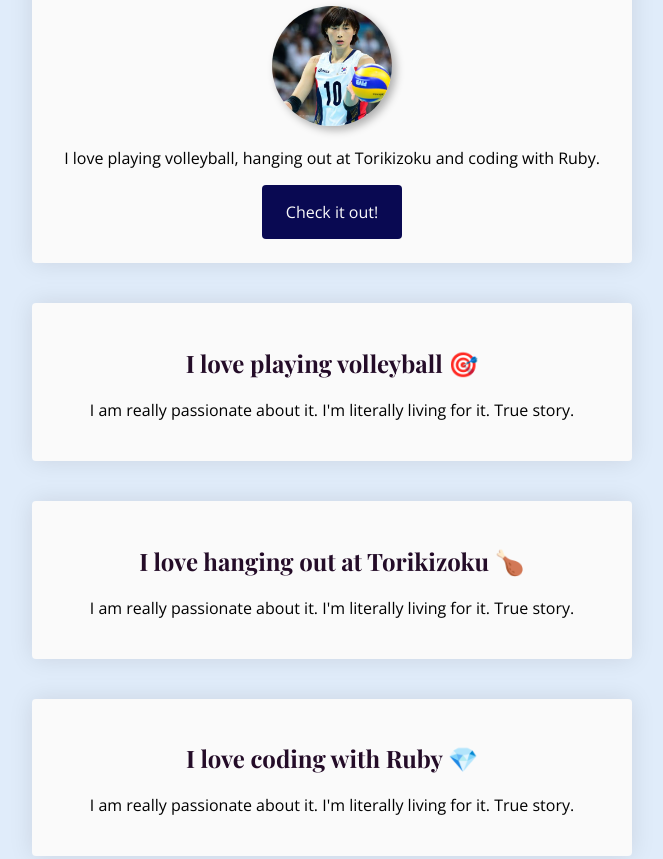
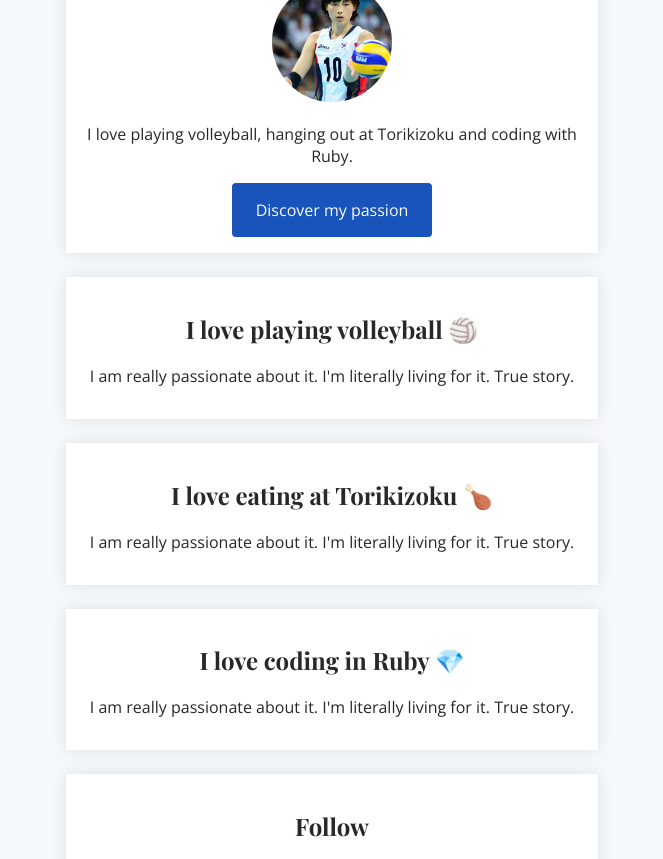
Before and after one commit to yannklein/html-demo-727, a plain HTML site: page index.html in a window 1280 px wide. Shown: the part 144-1003 px from the top of the page, without its empty margins (308-971 px from the left). Drawn offline with nearby package versions, Linux system fonts and the light colour scheme; a web font is replaced by a local one.

Commit message:
lecture done

```diff
--- a/index.html
+++ b/index.html
@@ -1,4 +1,4 @@
-<!-- ! + tab -->
+<!-- ! + Tab -->
 <!DOCTYPE html>
 <html lang="en">
 <head>
@@ -6,43 +6,43 @@
   <meta http-equiv="X-UA-Compatible" content="IE=edge">
   <meta name="viewport" content="width=device-width, initial-scale=1.0">
   <script src="https://kit.fontawesome.com/3926274332.js" crossorigin="anonymous"></script>
-  <link href="style.css" rel="stylesheet">
-  <title>I am Kim</title>
+  <link rel="stylesheet" href="style.css">
+  <title>I'm Kim</title>
 </head>
 <body>
-  <div class="container">
   <div class="card-white">
-      <h1>I am Kim</h1>
+  <h1>Hello, I'm Kim</h1>
     <img class="img-circle" src="images/profile.jpg" alt="profile">
     <p>I love playing volleyball, hanging out at Torikizoku and coding with Ruby.</p>
-      <a class="btn-blue" href="https://www.youtube.com/watch?v=e2UwVAowvIE">Check it out!</a>
-    </div>
-    <!-- Cntrl + Cmd + Space -->
-    <!-- cntrl + , -->
-    <div class="card-white">
-      <h2>I love <strong>playing volleyball 🎯</strong></h2>
-      <p>I am really passionate about it. I'm literally living for it. True story.</p>
+    <a class="btn-blue" href="https://www.youtube.com/watch?v=e2UwVAowvIE">Discover my passion</a>
   </div>
 
   <div class="card-white">
-      <h2>I love <strong>hanging out at Torikizoku 🍗</strong></h2>
-      <p>I am really passionate about it. I'm literally living for it. True story.</p>
+    <h2>I love <strong>playing volleyball 🏐</strong></h2>
+    <p>I am really passionate about it. I'm literally living for it. True story.
+    </p>
   </div>
 
   <div class="card-white">
-      <h2>I love <strong>coding with Ruby 💎</strong></h2>
-      <p>I am really passionate about it. I'm literally living for it. True story.</p>
+    <h2>I love <strong>eating at Torikizoku 🍗</strong></h2>
+    <p>I am really passionate about it. I'm literally living for it. True story.
+    </p>
   </div>
 
   <div class="card-white">
-      <h2>Follow me</h2>
-      <!-- ul>(li>a)*3 + tab -->
+    <h2>I love <strong>coding in Ruby 💎</strong></h2>
+    <p>I am really passionate about it. I'm literally living for it. True story.
+    </p>
+  </div>
+
+  <div class="card-white">
+    <h2>Follow</h2>
+    <!-- ul>li*3>a + Tab -->
     <ul class="list-inline">
-        <li><a href="#"><i class="fab fa-facebook-square"></i></a></li>
       <li><a href="#"><i class="fab fa-github-square"></i></a></li>
       <li><a href="#"><i class="fab fa-twitter-square"></i></a></li>
+      <li><a href="#"><i class="fab fa-facebook-square"></i></a></li>
     </ul>
-    </div>
   </div>
 </body>
 </html>
--- a/style.css
+++ b/style.css
@@ -1,72 +1,64 @@
-/* Fonts and colors */
-@import url('https://fonts.googleapis.com/css2?family=Open+Sans:wght@400;700&family=Permanent+Marker&display=swap');
-@import url('https://fonts.googleapis.com/css2?family=Quicksand:wght@300;400;700&display=swap');
-@import url('https://fonts.googleapis.com/css2?family=Playfair+Display:wght@400;700&family=Zen+Antique+Soft&display=swap');
+@import url('https://fonts.googleapis.com/css2?family=Open+Sans&family=Playfair+Display:wght@400;700&display=swap');
+
+/* Fonts and Color */
+
 body {
-  background-color: #e0ecfa;
   font-family: 'Open Sans', sans-serif;
+  background-color: #F6F9FC;
+  color: rgb(40,40,40);
 }
 
 h1, h2 {
-  font-family: 'Playfair Display', cursive;
-  color: #240C28;
+  font-family: 'Playfair Display', serif;
 }
-
 
 a {
   text-decoration: none;
-  display: inline-block;
 }
 
-/* Custo style */
-.container {
-  width: 600px;
-  margin: 0 auto;
+/* Customized style */
+
+.card-white {
+  background-color: white;
+  width: 500px;
+  margin: 24px auto;
+  box-shadow: 0 0 16px rgb(0 0 0 / 10%);
+  padding: 16px;
+  text-align: center;
 }
 
 .img-circle {
   width: 120px;
   height: 120px;
-  border-radius: 50%;
   object-fit: cover;
   object-position: 80% 50%;
-  box-shadow: 4px 4px 8px rgb(0 0 0 / 30%)
-}
-
-.card-white {
-  background-color: rgba(250,250,250);
-  box-shadow: 0 0 24px rgb(0 0 0 / 10%);
-  padding: 24px;
-  text-align: center;
-  border-radius: 4px;
-  margin: 40px 0;
+  border-radius: 50%;
 }
 
 .btn-blue {
-  background-color: #090952;
+  background-color: #1854BB;
   color: rgb(250,250,250);
   padding: 16px 24px;
   border-radius: 4px;
+  display: inline-block;
 }
 
 .btn-blue:hover {
-  background-color: #E61F2C;
-  color: rgb(20,20,20);
-  transition: .3s;
+  background-color: #631e6f;
+  transition: 1s;
 }
 
 .list-inline {
+  padding: 0;
   list-style: none;
-  padding: 0;
 }
 
 .list-inline li {
   display: inline;
-  font-size: 64px;
-  margin: 0 8px;
 }
 
 .list-inline a {
-  color: #090952;
-
+  font-size: 64px;
+  margin: 0 4px;
+  color: rgb(40,40,40);
 }
```
Lines whose indentation alone changed are shown as unchanged.
